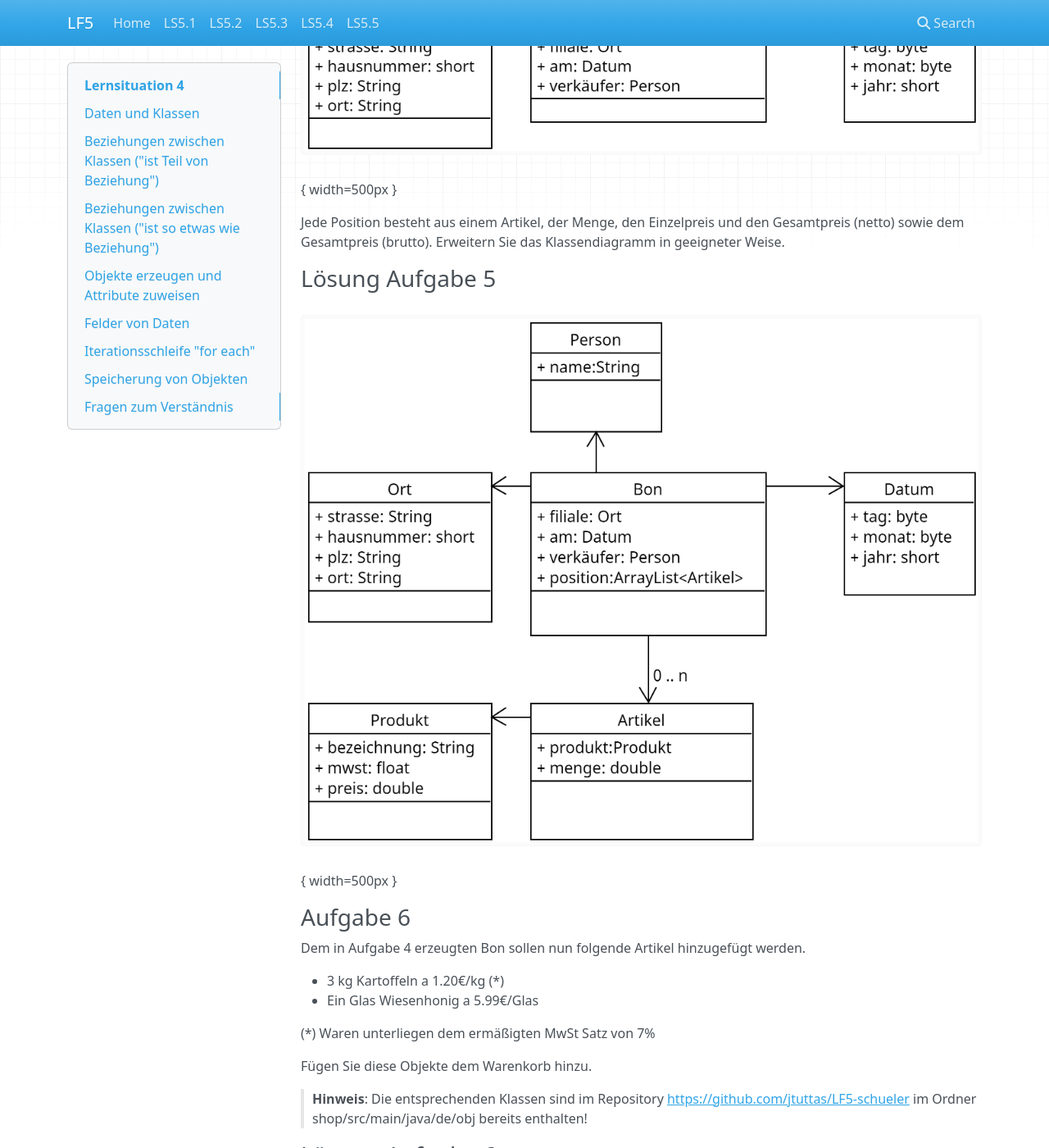
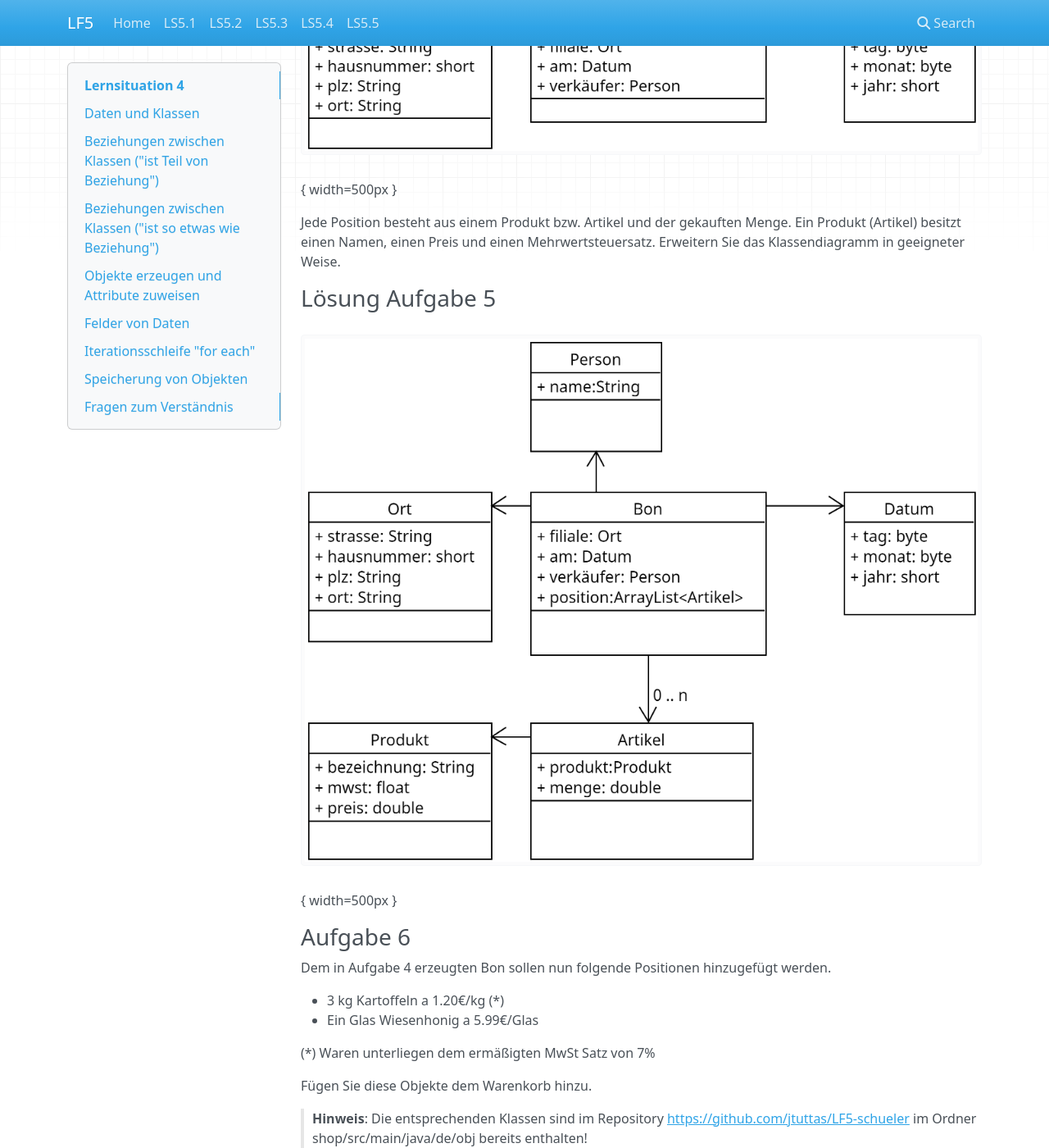
Before and after one commit to jtuttas/LF5, an MkDocs documentation site: the page built from docs/Lernsituation4.md, in a window 1280 px wide and 1400 px high, scrolled down 12461 px. Shown: the whole window at 82% size. Built offline with MkDocs 1.6.1, drawn with Linux system fonts in a browser that asks for light colours; nearby versions of some CDN libraries; some of the changed text lies outside the part shown.

Commit message:
bessere Formulierung

```diff
--- a/docs/Lernsituation4.md
+++ b/docs/Lernsituation4.md
@@ -294,7 +294,7 @@ Auf dem zuvor entworfenen Klassendiagramm für den Kassenbon sollen nun auch die
 
 ![Klassendiagramm Bon](images/bon2.png){ width=500px }
 
-Jede Position besteht aus einem Artikel, der Menge, den Einzelpreis und den Gesamtpreis (netto) sowie dem Gesamtpreis (brutto). Erweitern Sie das Klassendiagramm in geeigneter Weise.
+Jede Position besteht aus einem Produkt bzw. Artikel und der gekauften Menge. Ein Produkt (Artikel) besitzt einen Namen, einen Preis und einen Mehrwertsteuersatz. Erweitern Sie das Klassendiagramm in geeigneter Weise.
 
 <!--ls4aufgabe5-->
 ### Lösung Aufgabe 5
@@ -306,7 +306,7 @@ Jede Position besteht aus einem Artikel, der Menge, den Einzelpreis und den Gesa
 ### Aufgabe 6
 <!--ls4aufgabe6-->
 
-Dem in Aufgabe 4 erzeugten Bon sollen nun folgende Artikel hinzugefügt werden.
+Dem in Aufgabe 4 erzeugten Bon sollen nun folgende Positionen hinzugefügt werden.
 
 - 3 kg Kartoffeln a 1.20€/kg (*)
 - Ein Glas Wiesenhonig a 5.99€/Glas
```
Also changed, not shown: other parts of docs/Lernsituation4.md (+1 -1 lines).
